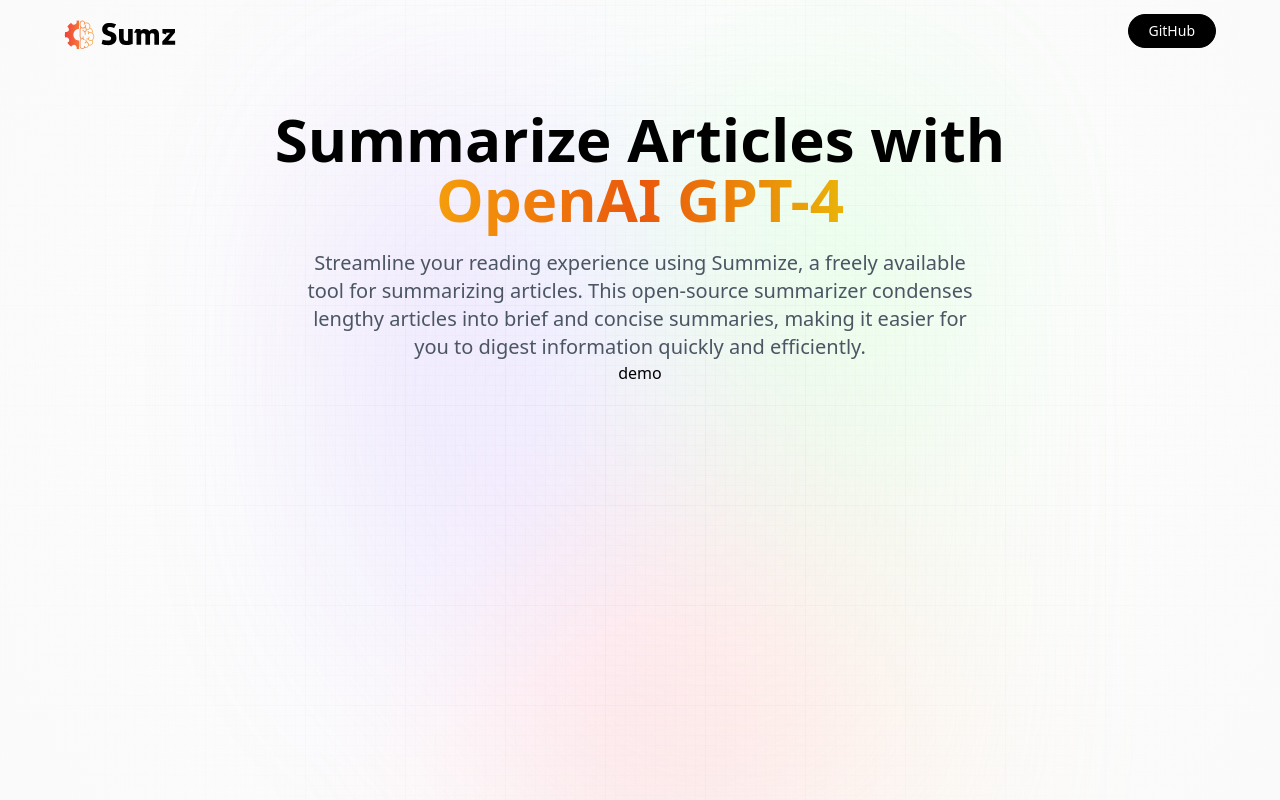
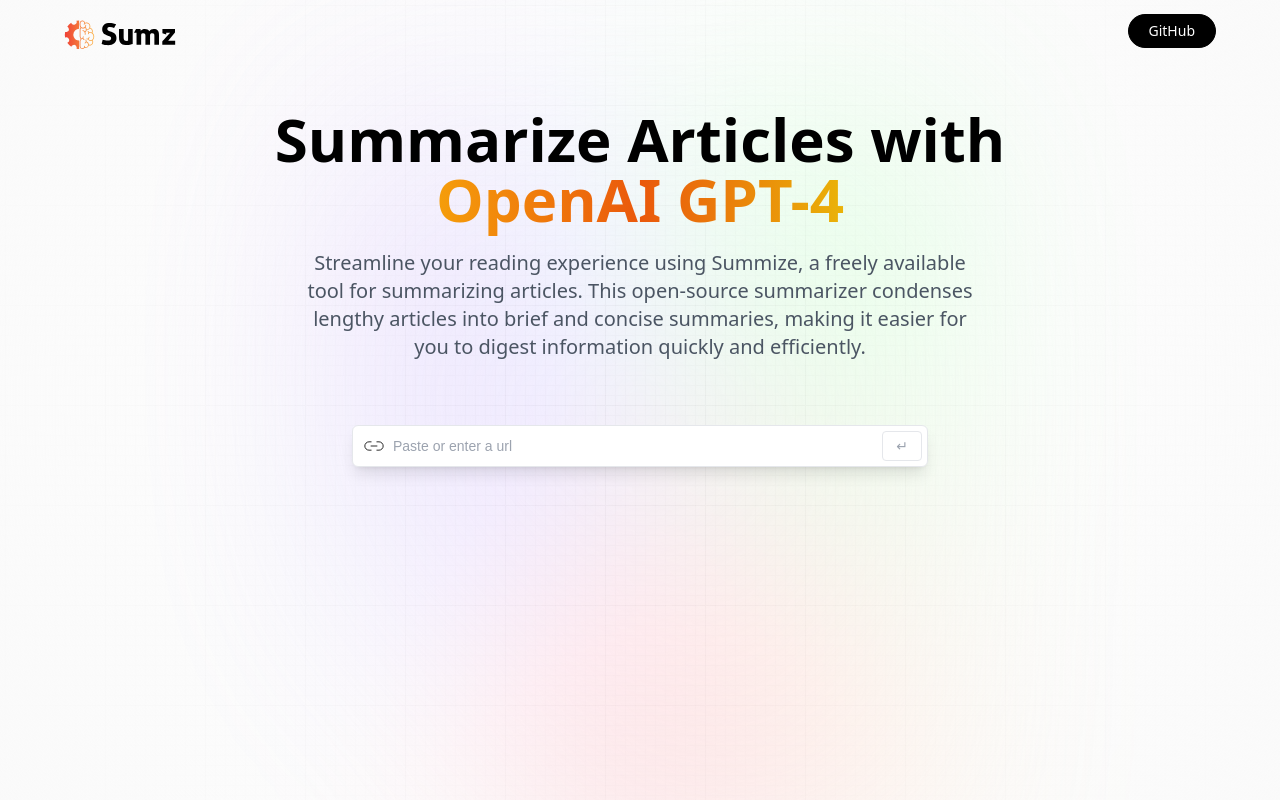
Before and after one commit to faizan3165/ai-summarizer, a React (Vite) app: page / in a window 1280 px wide. Built offline with nearby package versions, Linux system fonts and the light colour scheme; a web font is replaced by a local one.

Commit message:
demo section

```diff
--- a/src/components/Demo.jsx
+++ b/src/components/Demo.jsx
@@ -1,9 +1,53 @@
-import React from 'react'
+import React, { useEffect, useState } from "react";
 
-const demo = () => {
+import { copy, linkIcon, loader, tick } from "../assets";
+
+const Demo = () => {
+  const [article, setArticle] = useState({
+    url: "",
+    summary: "",
+  });
+
+  const handleSubmit = async (e) => {
+    alert("Submitted");
+  };
+
   return (
-    <div>demo</div>
-  )
-}
+    <section className="mt-16 w-full max-w-xl">
+      <div className="flex flex-col w-full gap-2">
+        <form
+          onSubmit={handleSubmit}
+          className="relative flex justify-center items-center"
+        >
+          <img
+            src={linkIcon}
+            alt="link_icon"
+            className="absolute left-0 my-2 ml-3 w-5"
+          />
 
-export default demo
+          <input
+            type="url"
+            placeholder="Paste or enter a url"
+            value={article.url}
+            onChange={(e) => setArticle({ ...article, url: e.target.value })}
+            required
+            className="url_input peer"
+          />
+
+          <button
+            type="submit"
+            className="submit_btn peer-focus:border-gray-700 peer-focus:text-gray-700"
+          >
+            <p>↵</p>
+          </button>
+        </form>
+
+        {/* Browse History */}
+      </div>
+
+      {/* Display Results */}
+    </section>
+  );
+};
+
+export default Demo;
```
